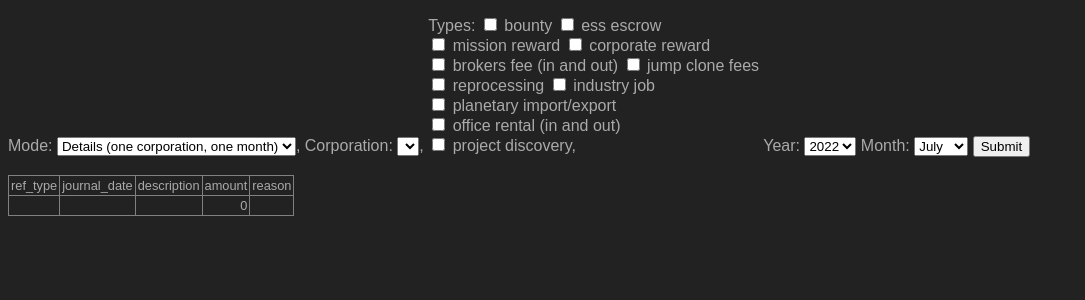
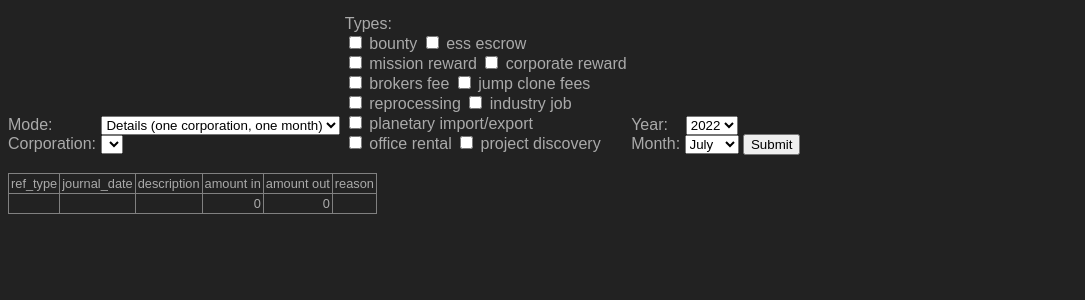
Before and after one commit to tkhamez/finance-check, a Flask app: page / in a window 1280 px wide. Shown: the part 29-329 px from the top of the page, without its empty margins (0-1085 px from the left). Run offline with Flask 2, Linux system fonts and the light colour scheme; the visitor is signed in with stand-in values (Sample User, id 1); data that the repository does not hold is empty.

Commit message:
Separate incoming and outgoing taxes. Improve layout.

```diff
--- a/schema.sql
+++ b/schema.sql
@@ -16,6 +16,7 @@ create table wallet_journal
 create index wallet_journal_corporation_id_index on wallet_journal (corporation_id);
 create index wallet_journal_date_index on wallet_journal (journal_date);
 create index wallet_journal_ref_type_index on wallet_journal (ref_type);
+create index wallet_journal_ref_amount_index on wallet_journal (amount);
 
 create table corporations
 (
--- a/web/pages/Index.py
+++ b/web/pages/Index.py
@@ -98,9 +98,13 @@ class Index:
         elif query_params['mode'] == 'sum_corporation':
             journal = self.__fetch_sum_corporation(date_from, date_to, types, types_placeholder)
 
-        sum_amount = 0
+        sum_amount_in = 0
+        sum_amount_out = 0
         for entry in journal:
-            sum_amount += entry['amount']
+            if entry['amount_in']:
+                sum_amount_in += entry['amount_in']
+            if entry['amount_out']:
+                sum_amount_out += entry['amount_out']
 
         # fetch corporations
         cursor = self.__db.cursor(dictionary=True)
@@ -112,14 +116,17 @@ class Index:
         self.__db.close()
 
         return render_template('index.html', character_id=session['character_id'], current_year=current_year,
-                               params=query_params, corporations=corporations, journal=journal, sum_amount=sum_amount)
+                               params=query_params, corporations=corporations, journal=journal,
+                               sum_amount_in=sum_amount_in, sum_amount_out=sum_amount_out)
 
     def __fetch_details(self, corporation: int, date_from: datetime, date_to: datetime, types: [],
                         types_placeholder: []) -> []:
         journal = []
         if len(types) > 0:
             cursor = self.__db.cursor(dictionary=True)
-            cursor.execute("SELECT ref_type, journal_date, description, amount, reason "
+            cursor.execute("SELECT ref_type, journal_date, description, reason, "
+                           "    CASE WHEN amount >= 0 THEN amount END AS amount_in, "
+                           "    CASE WHEN amount < 0 THEN amount END AS amount_out "
                            "FROM wallet_journal "
                            "WHERE corporation_id = %s AND journal_date BETWEEN %s AND %s AND ref_type IN ({}) "
                            "ORDER BY journal_date DESC".format(', '.join(types_placeholder)),
@@ -133,10 +140,12 @@ class Index:
         journal = []
         if len(types) > 0:
             cursor = self.__db.cursor(dictionary=True)
-            cursor.execute("SELECT SUM(amount) AS amount, YEAR(journal_date) AS year, MONTH(journal_date) AS month "
+            cursor.execute("SELECT YEAR(journal_date) AS year, MONTH(journal_date) AS month, "
+                           "    SUM(CASE WHEN amount >= 0 THEN amount ELSE 0 END) AS amount_in, "
+                           "    SUM(CASE WHEN amount < 0 THEN amount ELSE 0 END) AS amount_out "
                            "FROM wallet_journal "
                            "WHERE corporation_id = %s AND ref_type IN ({}) "
-                           "GROUP BY YEAR(journal_date), MONTH(journal_date)"
+                           "GROUP BY YEAR(journal_date), MONTH(journal_date) "
                            "ORDER BY YEAR(journal_date) DESC, MONTH(journal_date) DESC"
                            .format(', '.join(types_placeholder)),
                            [corporation] + types)
@@ -148,7 +157,9 @@ class Index:
         journal = []
         if len(types) > 0:
             cursor = self.__db.cursor(dictionary=True)
-            cursor.execute("SELECT w.corporation_id, SUM(w.amount) as amount, c.corporation_name "
+            cursor.execute("SELECT w.corporation_id, c.corporation_name, "
+                           "    SUM(CASE WHEN w.amount >= 0 THEN w.amount ELSE 0 END) AS amount_in, "
+                           "    SUM(CASE WHEN w.amount < 0 THEN w.amount ELSE 0 END) AS amount_out "
                            "FROM wallet_journal w "
                            "LEFT JOIN corporations c ON w.corporation_id = c.id "
                            "WHERE w.journal_date BETWEEN %s AND %s AND w.ref_type IN ({}) "
--- a/web/static/style.css
+++ b/web/static/style.css
@@ -37,6 +37,6 @@ a {
     text-align: right;
 }
 
-.index .filter-types {
+.index .column {
     display: inline-block;
 }
--- a/web/templates/index.html
+++ b/web/templates/index.html
@@ -8,8 +8,9 @@
 
     <div>
         <form action="{{ url_for('index') }}">
+            <div class="column">
                 <label>
-                Mode:
+                    Mode: &nbsp; &nbsp; &nbsp; &nbsp; &nbsp;
                     <select name="mode">
                         <option value="details" {% if params.mode == 'details' %}selected{% endif %}>
                             Details (one corporation, one month)
@@ -20,8 +21,9 @@
                         <option value="sum_corporation" {% if params.mode == 'sum_corporation' %}selected{% endif %}>
                             Sum per corporation (one month)
                         </option>
-                </select>,
+                    </select>
                 </label>
+                <br>
                 <label>
                     Corporation:
                     <select name="corporation">
@@ -34,10 +36,12 @@
                                 {{ corporation.last_journal_date }}
                             </option>
                         {% endfor %}
-                </select>,
+                    </select>
                 </label>
-            <div class="filter-types">
-                Types:
+            </div>
+
+            <div class="column">
+                Types:<br>
                 <label>
                     <input name="type_bounty" type="checkbox" value="1"
                            {% if params.type_bounty == '1' %}checked{% endif %}>
@@ -63,7 +67,7 @@
                 <label>
                     <input name="type_brokers_fee" type="checkbox" value="1"
                            {% if params.type_brokers_fee == '1' %}checked{% endif %}>
-                    brokers fee (in and out)
+                    brokers fee
                 </label>
                 <label>
                     <input name="type_jump_clone" type="checkbox" value="1"
@@ -91,17 +95,18 @@
                 <label>
                     <input name="type_office_rental" type="checkbox" value="1"
                            {% if params.type_office_rental == '1' %}checked{% endif %}>
-                    office rental (in and out)
+                    office rental
                 </label>
-                <br>
                 <label>
                     <input name="type_project_discovery" type="checkbox" value="1"
                            {% if params.type_project_discovery == '1' %}checked{% endif %}>
-                    project discovery,
+                    project discovery
                 </label>
             </div>
+
+            <div class="column">
                 <label>
-                Year:
+                    Year: &nbsp;&nbsp;
                     <select name="year">
                         {% for year_option in range(2021, current_year+1) %}
                             <option value="{{ year_option }}" {% if params.year == year_option %}selected{% endif %}>
@@ -110,6 +115,7 @@
                         {% endfor %}
                     </select>
                 </label>
+                <br>
                 <label>
                     Month:
                     <select name="month">
@@ -122,6 +128,8 @@
                         {% endfor %}
                     </select>
                 </label>
+            </div>
+
             <input type="submit" value="Submit">
         </form>
     </div>
@@ -135,14 +143,16 @@
                     <td>ref_type</td>
                     <td>journal_date</td>
                     <td>description</td>
-                    <td>amount</td>
+                    <td>amount in</td>
+                    <td>amount out</td>
                     <td>reason</td>
                 </tr>
                 <tr>
                     <td></td>
                     <td></td>
                     <td></td>
-                    <td class="number">{{ '{:,}'.format(sum_amount) }} </td>
+                    <td class="number">{{ '{:,}'.format(sum_amount_in) }} </td>
+                    <td class="number">{{ '{:,}'.format(sum_amount_out) }} </td>
                     <td></td>
                 </tr>
             </thead>
@@ -152,7 +162,12 @@
                         <td>{{ entry.ref_type }}</td>
                         <td>{{ entry.journal_date }}</td>
                         <td>{{ entry.description }}</td>
-                        <td class="number">{{ '{:,}'.format(entry.amount) }} </td>
+                        <td class="number">
+                            {% if entry.amount_in %}{{ '{:,}'.format(entry.amount_in) }}{% endif %}
+                        </td>
+                        <td class="number">
+                            {% if entry.amount_out %}{{ '{:,}'.format(entry.amount_out) }}{% endif %}
+                        </td>
                         <td>{{ entry.reason }}</td>
                     </tr>
                 {% endfor %}
@@ -166,12 +181,14 @@
                 <tr>
                     <td>year</td>
                     <td>month</td>
-                    <td>amount</td>
+                    <td>amount in</td>
+                    <td>amount out</td>
                 </tr>
                 <tr>
                     <td></td>
                     <td></td>
-                    <td class="number">{{ '{:,}'.format(sum_amount) }} </td>
+                    <td class="number">{{ '{:,}'.format(sum_amount_in) }} </td>
+                    <td class="number">{{ '{:,}'.format(sum_amount_out) }} </td>
                 </tr>
             </thead>
             <tbody>
@@ -179,7 +196,12 @@
                     <tr>
                         <td>{{ entry.year }}</td>
                         <td>{{ entry.month }}</td>
-                        <td class="number">{{ '{:,}'.format(entry.amount) }} </td>
+                        <td class="number">
+                            {% if entry.amount_in %}{{ '{:,}'.format(entry.amount_in) }}{% endif %}
+                        </td>
+                        <td class="number">
+                            {% if entry.amount_out %}{{ '{:,}'.format(entry.amount_out) }}{% endif %}
+                        </td>
                     </tr>
                 {% endfor %}
             </tbody>
@@ -191,18 +213,21 @@
         <thead>
             <tr>
                 <td>corporation</td>
-                <td>amount</td>
+                <td>amount in</td>
+                <td>amount out</td>
             </tr>
             <tr>
                 <td></td>
-                <td class="number">{{ '{:,}'.format(sum_amount) }} </td>
+                <td class="number">{{ '{:,}'.format(sum_amount_in) }} </td>
+                <td class="number">{{ '{:,}'.format(sum_amount_out) }} </td>
             </tr>
         </thead>
         <tbody>
             {% for entry in journal %}
                 <tr>
                     <td>{{ entry.corporation_name }}</td>
-                    <td class="number">{{ '{:,}'.format(entry.amount) }} </td>
+                    <td class="number">{% if entry.amount_in %}{{ '{:,}'.format(entry.amount_in) }}{% endif %}</td>
+                    <td class="number">{% if entry.amount_out %}{{ '{:,}'.format(entry.amount_out) }}{% endif %}</td>
                 </tr>
             {% endfor %}
         </tbody>
```
Also changed, not shown: README.md. Lines whose indentation alone changed are shown as unchanged.
